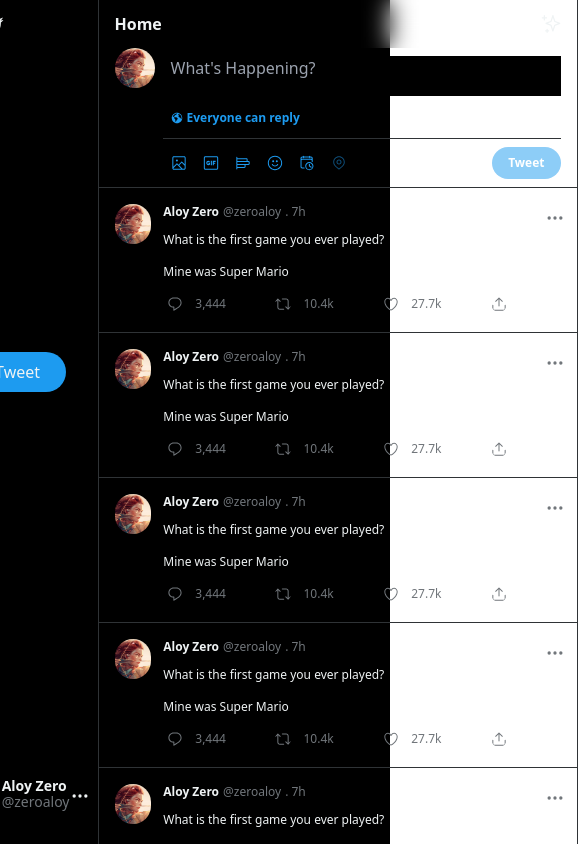
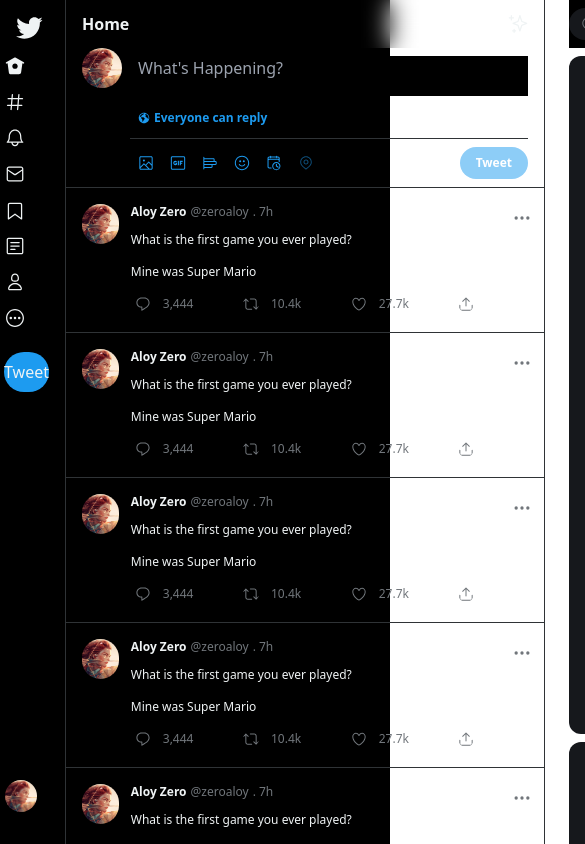
Before and after one commit to aguilanbon/twitter-clone, a React (Create React App) app: page / in a window 390 px wide. Shown: the top 844 px of the page, 585 px wide, since content can reach past the window. Built offline with nearby package versions, Linux system fonts and the light colour scheme.

Commit message:
hidden link names on 1280 screens

```diff
--- a/src/components/Home/Avatar.jsx
+++ b/src/components/Home/Avatar.jsx
@@ -2,19 +2,19 @@
 
 function Avatar() {
   return (
-    <div className='mr-4 w-full full hover:bg-twitterbggray hover:bg-opacity-60 py-2 px-2 rounded-full cursor-pointer'>
+    <div className='mr-4 lg:w-full w-auto hover:bg-twitterbggray hover:bg-opacity-60 py-2 px-2 rounded-full cursor-pointer'>
         <div className='flex justify-between items-center '>
           <div className='flex'>
-            <div className='flex mr-2 items-center'>
+            <div className='flex xl:mr-2 mr-0 items-center'>
             <img src="./aloy.jpg" alt="" className='w-8 h-8 rounded-full object-cover' />
           </div>
-          <div className='flex flex-col justify-center'>
+          <div className='xl:flex xl:flex-col xl:justify-center hidden'>
             <h1 className='text-sm font-semibold leading-3'>Aloy Zero</h1>
             <h2 className='text-sm font semibold text-twittergray'>@zeroaloy</h2>
           </div>
           </div>
           <div>
-            <svg viewBox="0 0 24 24" aria-hidden="true" class="fill-twitterwhite w-5 r-1nao33i r-4qtqp9 r-yyyyoo r-1xvli5t r-dnmrzs r-bnwqim r-1plcrui r-lrvibr"><g><circle cx="5" cy="12" r="2"></circle><circle cx="12" cy="12" r="2"></circle><circle cx="19" cy="12" r="2"></circle></g></svg>
+            <svg viewBox="0 0 24 24" aria-hidden="true" class="fill-twitterwhite w-5 hidden xl:flex r-1nao33i r-4qtqp9 r-yyyyoo r-1xvli5t r-dnmrzs r-bnwqim r-1plcrui r-lrvibr"><g><circle cx="5" cy="12" r="2"></circle><circle cx="12" cy="12" r="2"></circle><circle cx="19" cy="12" r="2"></circle></g></svg>
           </div>
         </div>
     </div>
--- a/src/components/Home/Header.jsx
+++ b/src/components/Home/Header.jsx
@@ -4,8 +4,8 @@
 
 function Header() {
   return (
-    <div className='w-3/12 lg:w-4/12 h-screen flex flex-col items-end text-twitterwhite'>
-      <div className='lg:w-52 w-auto h-full flex flex-col justify-evenly lg:items-end fixed pb-6'>
+    <div className='w-2/12 lg:w-3/12 h-screen flex flex-col items-end text-twitterwhite'>
+      <div className='lg:w-52 w-auto h-full flex flex-col justify-evenly fixed pb-6'>
       <Links />
       <Avatar />
       </div>
--- a/src/components/Home/Links.jsx
+++ b/src/components/Home/Links.jsx
@@ -2,8 +2,9 @@
 
 function Links() {
 return (
-<div className='h-screen mt-2 flex flex-col w-full text'>
-    <div className='w-10 h-10 rounded-full flex items-center justify-center hover:bg-twitterhover hover:bg-opacity-30 cursor-pointer'>
+<div className='h-screen mt-2 flex flex-col w-auto lg:w-full text'>
+    <div className='w-full flex items-end justify-end pr-4 xl:justify-start'>
+        <div className='w-10 h-10 rounded-full flex items-center justify-center hover:bg-twitterhover hover:bg-opacity-30 cursor-pointer'>
         <svg viewBox="0 0 24 24" aria-hidden="true"
         className="w-7 fill-twitterwhite r-jwli3a r-4qtqp9 r-yyyyoo r-rxcuwo r-1777fci r-m327ed r-dnmrzs r-494qqr r-bnwqim r-1plcrui r-lrvibr">
         <g>
@@ -13,7 +14,8 @@
         </g>
     </svg>
     </div>
-    <li className='flex flex-col text-lg'>
+    </div>
+    <li className='flex flex-col text-lg items-end xl:items-start pr-4'>
         <a href="/" className='flex'>
             <div className='flex hover:bg-twitterbggray hover:bg-opacity-60 py-2 pl-2 pr-6 lg:pl-2 lg:pr-2 rounded-full text-xsm font-semibold'>
                 <svg viewBox="0 0 24 24" aria-hidden="true"
@@ -141,9 +143,8 @@
             </div>
         </a>
     </li>
-
-    <div className='mt-4 pr-8'>
-        <button className='bg-twitterblue rounded-full w-full py-2 hover:bg-twitterbluehover'>Tweet</button>
+    <div className='mt-4 flex flex-row items-start justify-end pr-4 w-full'>
+        <button className='bg-twitterblue rounded-full md:w-auto xl:w-full py-2 hover:bg-twitterbluehover'>Tweet</button>
     </div>
 </div>
 )
```
